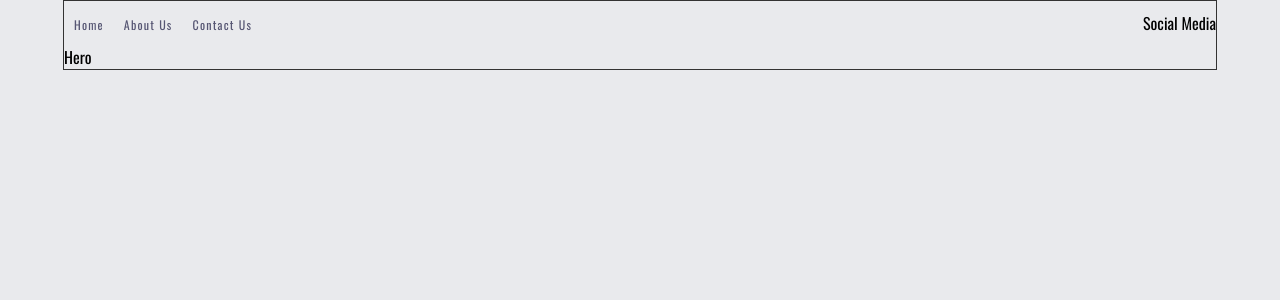
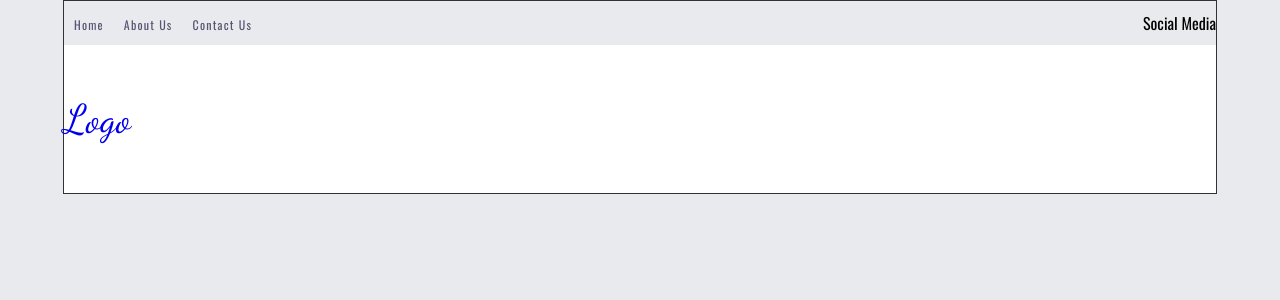
Before and after one commit to javimarashall/React-Blog, a React (Create React App) app in the folder reactblog/: page / in a window 1280 px wide. Shown: the top 300 px of the page. Built offline with nearby package versions, Linux system fonts and the light colour scheme.

Commit message:
hero, card, and logo components done

```diff
--- a/reactblog/public/index.html
+++ b/reactblog/public/index.html
@@ -25,7 +25,9 @@
   <title>Personal Blog</title>
   <link rel="preconnect" href="https://fonts.googleapis.com">
   <link rel="preconnect" href="https://fonts.gstatic.com" crossorigin>
-  <link href="https://fonts.googleapis.com/css2?family=Oswald:wght@300;400;500&display=swap" rel="stylesheet">
+  <link rel="preconnect" href="https://fonts.googleapis.com">
+<link rel="preconnect" href="https://fonts.gstatic.com" crossorigin>
+<link href="https://fonts.googleapis.com/css2?family=Dancing+Script:wght@400;500&family=Oswald:wght@300;400;500&display=swap" rel="stylesheet">
 </head>
 
 <body>
--- a/reactblog/src/components/Hero/index.js
+++ b/reactblog/src/components/Hero/index.js
@@ -1,9 +1,14 @@
 import React from 'react';
+import Card from '../UI/Card';
 import './style.css';
+import Logo from '../Logo/index'
+
 const Hero = (props) => {
     return (
         <div>
-            Hero
+            <Card>
+                <Logo />
+            </Card>
         </div>
     )
 }
--- /dev/null
+++ b/reactblog/src/components/Logo/index.js
@@ -0,0 +1,11 @@
+import React from 'react';
+import './style.css';
+
+const Logo = (props) => {
+    return (
+        <div className='logo'>
+            <a href='#'>Logo</a>
+        </div>
+    )
+}
+export default Logo;
--- /dev/null
+++ b/reactblog/src/components/Logo/style.css
@@ -0,0 +1,5 @@
+.logo a {
+    font-family: 'Dancing Script', cursive;
+    font-size: 40px;
+    text-decoration: none;
+}
--- /dev/null
+++ b/reactblog/src/components/UI/Card/index.js
@@ -0,0 +1,11 @@
+import React from 'react';
+import './style.css';
+
+const Card = (props) => {
+    return (
+        <div className='card'>
+            {props.children}
+        </div>
+    )
+}
+export default Card;
--- /dev/null
+++ b/reactblog/src/components/UI/Card/style.css
@@ -0,0 +1,5 @@
+.card {
+    background: #fff;
+    padding: 50px 0;
+
+}
```
